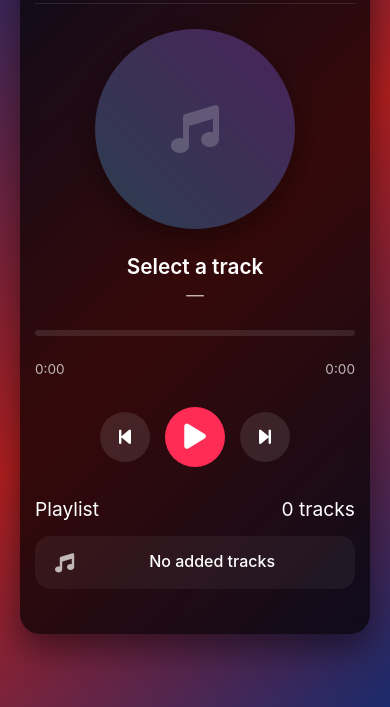
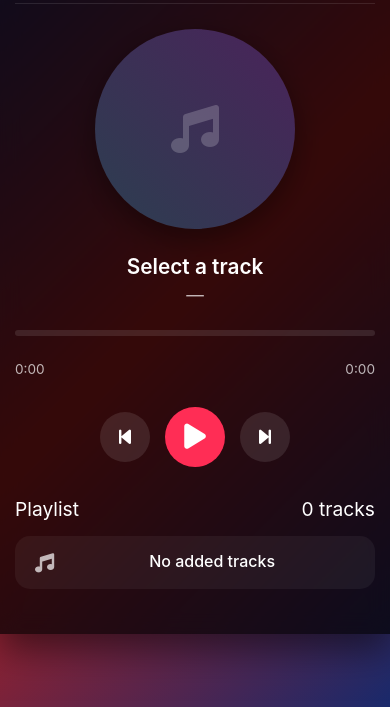
Before and after one commit to Saydullayev017/AudioPlayer, a plain HTML site: page index.html in a window 390 px wide. Shown: the part 137-844 px from the top of the page. Drawn offline with Linux system fonts and the light colour scheme.

Commit message:
fixed styles

```diff
--- a/style.css
+++ b/style.css
@@ -12,7 +12,6 @@ body {
     display: flex;
     justify-content: center;
     align-items: center;
-    padding: 20px;
 }
 
 .container {
@@ -20,7 +19,6 @@ body {
     max-width: 500px;
     background: rgba(0, 0, 0, 0.7);
     backdrop-filter: blur(10px);
-    border-radius: 25px;
     overflow: hidden;
     box-shadow: 0 15px 35px rgba(0, 0, 0, 0.5);
     padding: 25px;
@@ -266,7 +264,6 @@ h1 {
 @media (max-width: 500px) {
     .container {
         padding: 15px;
-        border-radius: 20px;
     }
 
     .album-art {
```
Also changed, not shown: 1 other file.
